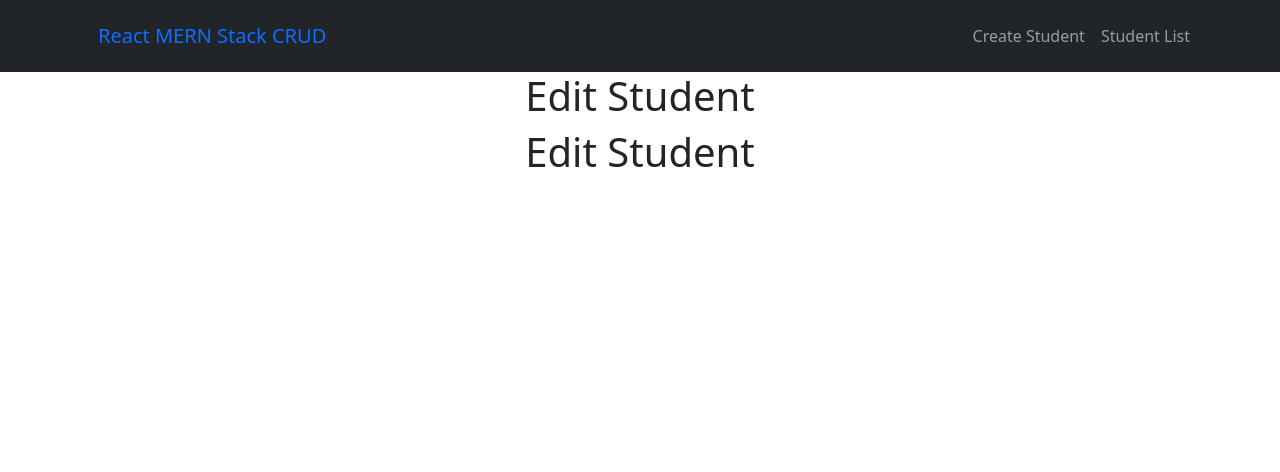
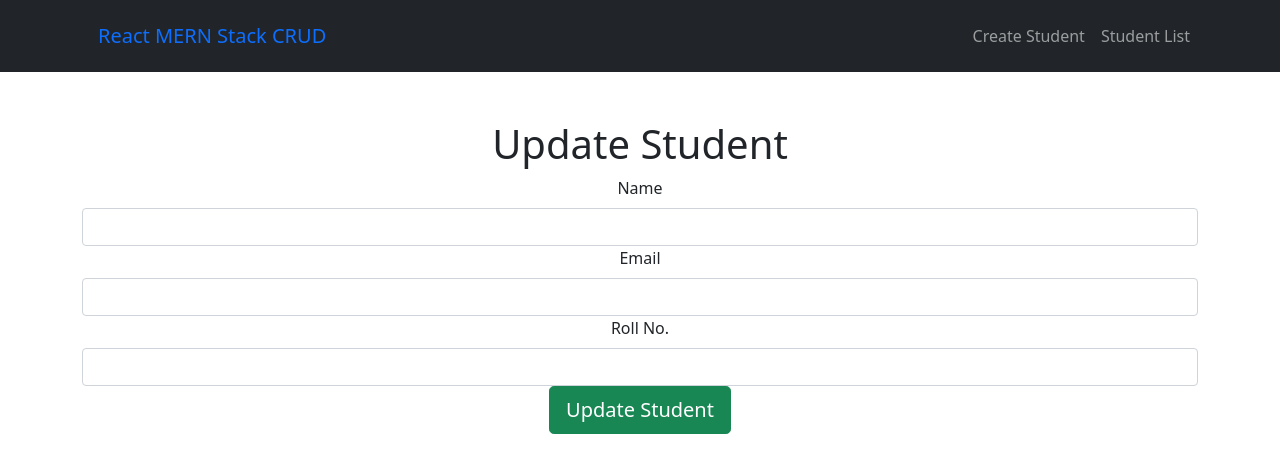
Before and after one commit to Nattapon33998/sideProject, a React (Create React App) app in the folder 08_MernStactCRUD/mern-stack/: page /edit-student/1 in a window 1280 px wide. Shown: the top 472 px of the page. Built offline with nearby package versions, Linux system fonts and the light colour scheme; no server answers.

Commit message:
edit student

```diff
--- a/08_MernStactCRUD/mern-stack/src/components/edit-student-component.js
+++ b/08_MernStactCRUD/mern-stack/src/components/edit-student-component.js
@@ -1,10 +1,86 @@
-import React from "react";
+import React, { useEffect, useState } from "react";
+import Form from "react-bootstrap/Form";
+import Button from "react-bootstrap/Button";
+import axios from "axios";
 
-const EditStudent = () => {
+const EditStudent = (props) => {
+  const [name, setName] = useState("");
+  const [email, setEmail] = useState("");
+  const [rollNo, setRollNo] = useState("");
+
+  useEffect(() => {
+    axios
+      .get(
+        "http://localhost:4000/students/edit-student/" + props.match.params.id
+      )
+      .then((res) => {
+        setName(res.data.name);
+        setEmail(res.data.email);
+        setRollNo(res.data.rollNo);
+      })
+      .catch((err) => {
+        console.log(err);
+      });
+  }, []);
+
+  const submitData = () => {
+    console.log(name);
+    console.log(email);
+    console.log(rollNo);
+
+    const studentObject = {
+      name: name,
+      email: email,
+      rollNo: rollNo,
+    };
+
+    axios
+      .put(
+        "http://localhost:4000/students/update-student/" +
+          props.match.params.id,
+        studentObject
+      )
+      .then((res) => console.log(res.data))
+      .catch((err) => console.log(err));
+
+    props.history.push("/student-list");
+  };
+
   return (
-    <div>
-      <h1>Edit Student</h1>
-      <h1>Edit Student</h1>
+    <div className="form-wrapper mt-5">
+      <h1>Update Student</h1>
+      <Form>
+        <Form.Group controlId="Name">
+          <Form.Label>Name</Form.Label>
+          <Form.Control
+            type="text"
+            value={name}
+            onChange={(e) => setName(e.target.value)}
+          />
+        </Form.Group>
+
+        <Form.Group controlId="Name">
+          <Form.Label>Email</Form.Label>
+          <Form.Control
+            type="text"
+            value={email}
+            onChange={(e) => setEmail(e.target.value)}
+          />
+        </Form.Group>
+
+        <Form.Group controlId="Name">
+          <Form.Label>Roll No.</Form.Label>
+          <Form.Control
+            type="text"
+            value={rollNo}
+            onChange={(e) => setRollNo(e.target.value)}
+          />
+        </Form.Group>
+
+        <Button variant="success" size="lg" block="block" onClick={submitData}>
+          Update Student
+        </Button>
+      </Form>
     </div>
   );
 };
```
Also changed, not shown: 1 other file (tests, documents, lock files or other folders).
